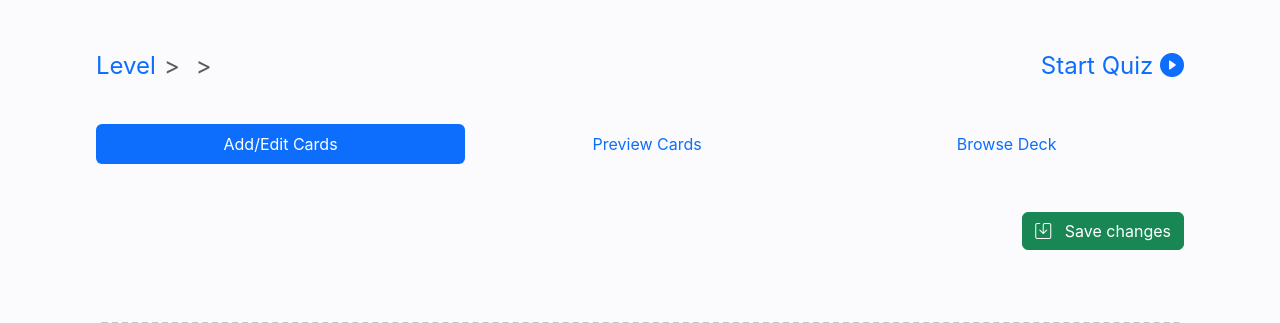
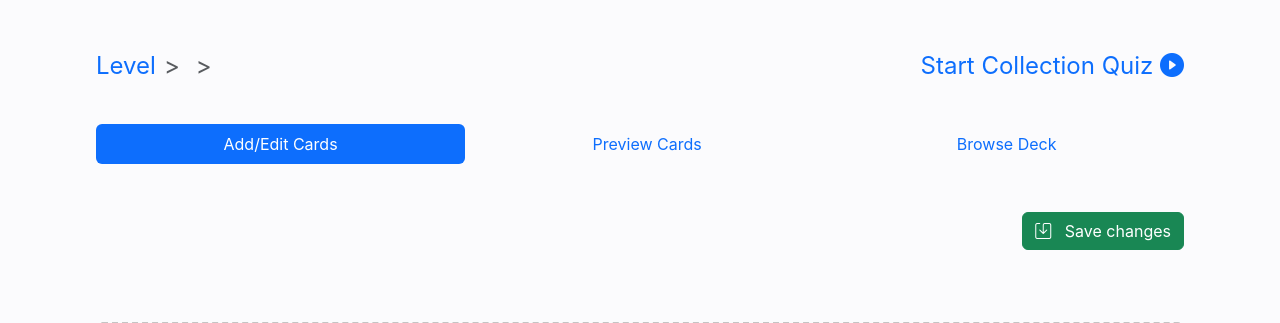
Before and after one commit to Pradhyumnaa/ASPEndterm, a Node project: template views/flashcard.ejs in a window 1280 px wide. Shown: the part 132-455 px from the top of the page. Run offline with Node 20 templates, Linux system fonts and the light colour scheme; the template is opened without the code that fills it, so the values that code supplies are empty; some libraries are stand-ins or nearby versions; some web fonts are replaced.

Commit message:
Minor Changes To The Button Label
For the functionality for Start Subject Quiz and Start Collection Quiz

```diff
--- a/views/collections.ejs
+++ b/views/collections.ejs
@@ -40,7 +40,7 @@
             </nav>
         </div>
         <div class="col-6 text-end">
-            <a id="startQuizButton" href="#">Start Quiz
+            <a id="startQuizButton" href="#">Start Subject Quiz
                 <i class="bi bi-play-circle-fill"></i>
             </a>
         </div>
--- a/views/flashcard.ejs
+++ b/views/flashcard.ejs
@@ -48,7 +48,7 @@
         </nav>
     </div>
     <div class="col-6 text-end">
-        <a id="startQuizButton" href="#">Start Quiz
+        <a id="startQuizButton" href="#">Start Collection Quiz
             <i class="bi bi-play-circle-fill"></i>
         </a>
     </div>
```
